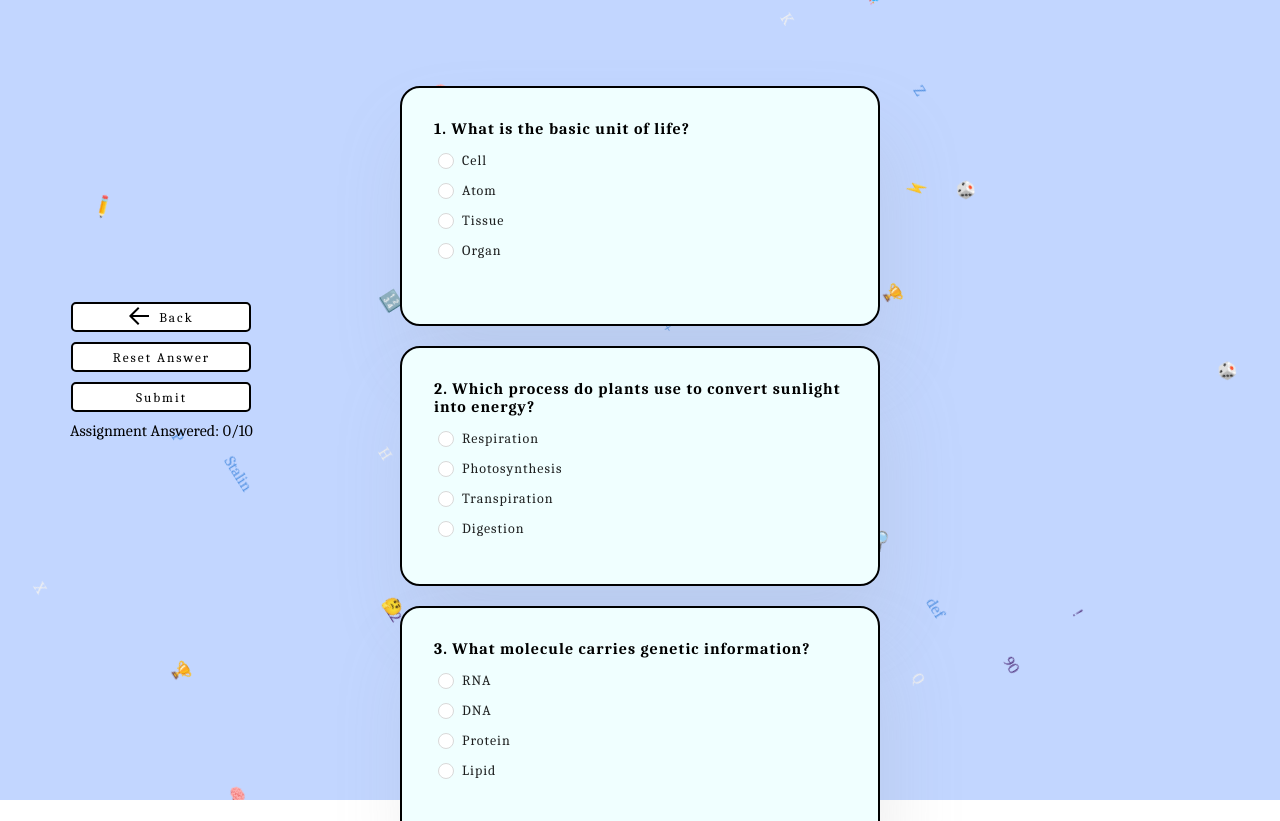
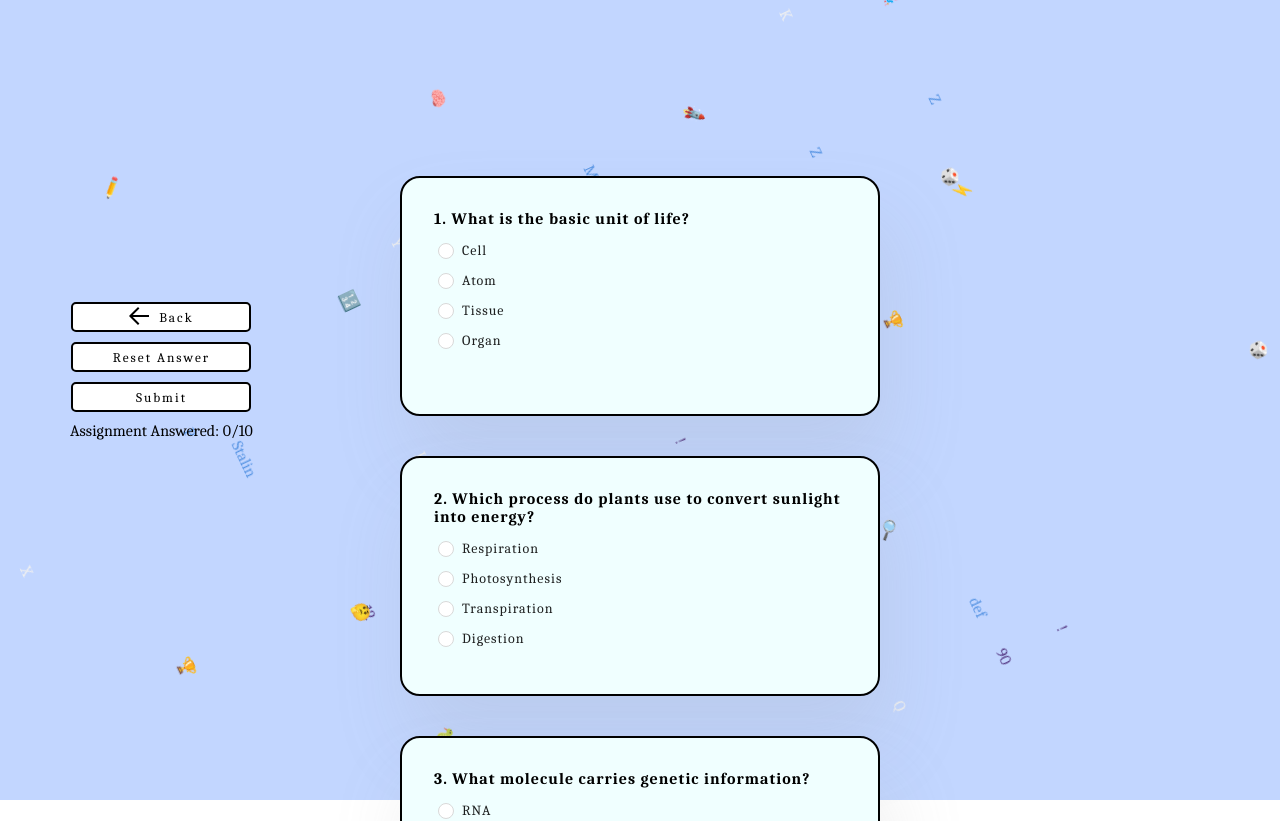
Before and after one commit to kumbangheracles/quiz-app, a React (Vite) app: page /QuetionTest/biology in a window 1280 px wide. Shown: the top 821 px of the page. Built offline with nearby package versions, Linux system fonts and the light colour scheme.

Commit message:
add animation

```diff
--- a/package.json
+++ b/package.json
@@ -11,6 +11,7 @@
   },
   "dependencies": {
     "antd": "^5.23.0",
+    "aos": "^2.3.4",
     "react": "^18.3.1",
     "react-dom": "^18.3.1",
     "react-router": "^7.1.1",
--- a/src/2.0/QuestionTest.jsx
+++ b/src/2.0/QuestionTest.jsx
@@ -1,12 +1,17 @@
 import React, { useState } from "react";
+import { useEffect } from "react";
 import AnswerTest from "./AnswerTest";
 import Footer from "../Components/Layout/Footer";
 import "./test.css";
 import Modal from "./Modal";
+import AOS from "aos";
+import "aos/dist/aos.css";
 export default function QuestionTest({
   questData,
   handleNavigation,
   isLoading,
+  modalState,
+  toggleModal,
 }) {
   const [soal, setSoal] = useState(
     questData.map((item) => ({
@@ -15,10 +20,7 @@ export default function QuestionTest({
       isCorrect: null, // Status benar/salah
     }))
   );
-  const [modalState, setModalState] = useState({
-    isOpen: false,
-    message: "Loading . . .",
-  });
+
   const handleSelectAnswer = (questionId, option) => {
     setSoal((prevSoal) =>
       prevSoal.map((item) =>
@@ -26,10 +28,6 @@ export default function QuestionTest({
       )
     );
   };
-
-  function toggleModal(message = "Loading . . .") {
-    setModalState((prevState) => ({ isOpen: !prevState.isOpen, message }));
-  }
 
   const submitHandler = () => {
     // Cek apakah ada soal yang belum dijawab
@@ -62,10 +60,19 @@ export default function QuestionTest({
     );
   };
 
+  useEffect(() => {
+    AOS.init({
+      durationa: 100,
+      easing: "ease-in-out",
+      once: false,
+      offset: 200,
+    });
+  }, []);
+
   return (
     <>
       {isLoading && (
-        <div className="loading-container">
+        <div className="loading-container" data-aos="fade-down">
           <div className="loader">{/* <p>loading. . . </p> */}</div>
         </div>
       )}
@@ -84,7 +91,7 @@ export default function QuestionTest({
               desc={modalState.message}
             />
             {soal.map((item) => (
-              <div className="question-number" key={item.id}>
+              <div className="question-number" key={item.id} data-aos="fade-up">
                 <h4>
                   {item.id}. {item.question}
                 </h4>
--- a/src/2.0/SelectQuiz.jsx
+++ b/src/2.0/SelectQuiz.jsx
@@ -1,21 +1,29 @@
 import React, { useState } from "react";
+import { useEffect } from "react";
 import "./load.css";
 import {
   BrowserRouter as Router,
   Routes,
   Route,
-  Link,
   useLocation,
   useNavigate, // Menggunakan useNavigate untuk navigasi tanpa reload halaman
 } from "react-router-dom";
 import QuestionTest from "./QuestionTest";
 import { DataRoute } from "../Data/DataRoute";
+import AOS from "aos";
+import "aos/dist/aos.css";
 
 export default function SelectQuiz() {
   const location = useLocation();
   const [isLoading, setIsLoading] = useState(false);
   const navigate = useNavigate(); // Hook untuk navigasi tanpa reload halaman
-
+  const [modalState, setModalState] = useState({
+    isOpen: false,
+    message: "Loading . . .",
+  });
+  function toggleModal(message = "Loading . . .") {
+    setModalState((prevState) => ({ isOpen: !prevState.isOpen, message }));
+  }
   // Tentukan apakah topic-container akan ditampilkan
   const showTopicContainer = location.pathname === "/";
 
@@ -28,16 +36,24 @@ export default function SelectQuiz() {
     }, 1200);
   };
 
+  // AOS
+  useEffect(() => {
+    AOS.init({
+      durationa: 100,
+      easing: "ease-in-out",
+      once: true,
+    });
+  }, []);
   return (
     <>
       {isLoading && (
-        <div className="loading-container">
-          <div className="loader">{/* <p>loading. . . </p> */}</div>
+        <div className="loading-container" data-aos="fade-down">
+          <div className="loader"></div>
         </div>
       )}
 
       {!isLoading && showTopicContainer && (
-        <div className="topic-container">
+        <div className="topic-container" data-aos="fade-up">
           <nav className="topic-list">
             <h3>Topic List</h3>
             <ul>
@@ -65,6 +81,8 @@ export default function SelectQuiz() {
                 questData={item.data}
                 handleNavigation={handleNavigation}
                 isLoading={isLoading}
+                modalState={modalState}
+                toggleModal={toggleModal}
               />
             }
             key={item.id}
--- a/src/2.0/test.css
+++ b/src/2.0/test.css
@@ -6,6 +6,9 @@
   font-family: "Caladea", serif;
 }
 
+body {
+  overflow-x: hidden;
+}
 .answer-list {
   list-style: none;
   display: flex;
@@ -20,7 +23,7 @@
   width: 60vh;
   min-height: 30vh;
   padding: 2rem;
-  margin: auto;
+  margin-inline: auto;
   border-radius: 20px;
   letter-spacing: 1px;
   border: 2px solid;
@@ -45,7 +48,7 @@
   display: flex;
   flex-direction: column;
   gap: 20px;
-  margin-top: 70px;
+  margin-top: 150px;
   position: relative;
   width: 100%;
   height: 100%;
--- a/src/App.jsx
+++ b/src/App.jsx
@@ -3,6 +3,7 @@ import QuestionTest from "./2.0/QuestionTest";
 import SelectQuiz from "./2.0/SelectQuiz";
 import { BrowserRouter } from "react-router";
 import Background from "./2.0/Background";
+
 function App() {
   return (
     <>
```
Also changed, not shown: 1 other file (tests, documents, lock files or other folders).
